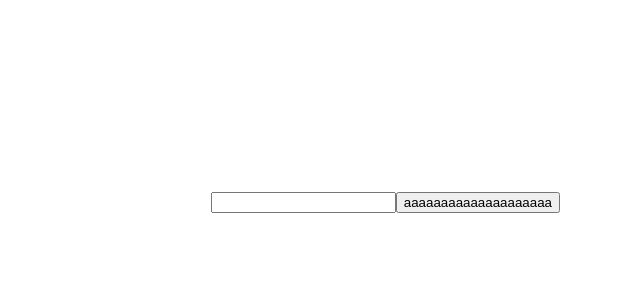
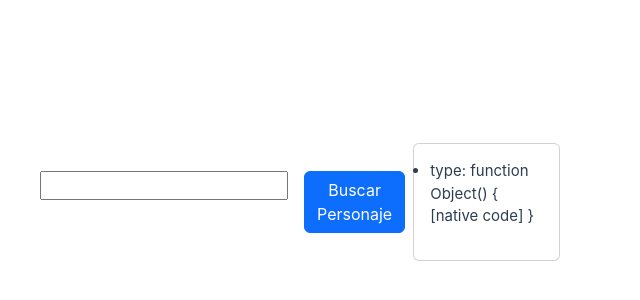
Before and after one commit to matias14b-zz/vue, a Vue app: page / in a window 1280 px wide. Shown: the part 198-498 px from the top of the page, without its empty margins (0-640 px from the left). Built offline with nearby package versions, Linux system fonts and the light colour scheme; no server answers.

Commit message:
agrega bootstrap

```diff
--- a/package.json
+++ b/package.json
@@ -7,10 +7,14 @@
     "preview": "vite preview --port 4173"
   },
   "dependencies": {
+    "@popperjs/core": "^2.11.6",
+    "bootstrap": "^5.2.1",
     "vue": "^3.2.38"
   },
   "devDependencies": {
+    "@types/bootstrap": "^5.2.4",
     "@vitejs/plugin-vue": "^3.0.3",
+    "sass": "^1.55.0",
     "vite": "^3.0.9"
   }
 }
--- a/src/App.vue
+++ b/src/App.vue
@@ -2,7 +2,8 @@
 import componentePersonaje from './components/ListaPersonaje/ComponentePersonaje.vue'
 import lista from './components/ListaPersonaje/lista.vue'
 import BuscadorPersonaje from './components/buscadorPersonaje/buscadorPersonaje.vue';
-
+import 'bootstrap';
+import '../node_modules/bootstrap/dist/css/bootstrap.css'
 
 </script>
 
--- a/src/components/ListaPersonaje/ComponentePersonaje.vue
+++ b/src/components/ListaPersonaje/ComponentePersonaje.vue
@@ -7,7 +7,11 @@ export default {
         return {
             idPersonaje: null,
             personaje: {},
+            listaPersonaje: []
         }
+    },
+    personaje: {
+        type: Object
     },
     props: {
         id: {
@@ -17,11 +21,14 @@ export default {
     components: { Personaje, Lista },
     methods: {
         obtener(personaje) {
-            this.personaje = personaje
+            this.$options.personaje = personaje
         },
         bindearId() {
             this.$props.id = this.$attrs.idPersonaje
             console.log(this.$attrs.idPersonaje)
+        },
+        agregarALista(personaje){
+            this.listaPersonaje.push(personaje);
         }
     }
 }
@@ -29,9 +36,9 @@ export default {
 
 <template>
     <header>
-        <div>{{bindearId()}}
+        <div> {{bindearId()}}
             <Personaje @obtener-personaje="obtener" :id=id />
-            <Lista :personaje="this.personaje" />
+            <Lista :personaje="this.$options.personaje" />
         </div>
     </header>
 
--- a/src/components/ListaPersonaje/lista.vue
+++ b/src/components/ListaPersonaje/lista.vue
@@ -1,5 +1,7 @@
 <script>
 import Personaje from './personaje.vue';
+
+
 export default {
     data() {
         return {};
@@ -14,9 +16,13 @@ export default {
 </script>
 
 <template>
-    <ul>
-        <li v-for="(value, key) in personaje">
-            {{key}}: {{ value }}
-        </li>
-    </ul>
+    <div>
+        <div class="card">
+            <ul class=card-body>
+                <li v-for="(value, key) in personaje" :key="key">
+                    {{key}}: {{ value }}
+                </li>
+            </ul>
+        </div>
+    </div>
 </template>
--- a/src/components/ListaPersonaje/personaje.vue
+++ b/src/components/ListaPersonaje/personaje.vue
@@ -3,22 +3,26 @@
 export default {
     data() {
         return {
-            jedi: {
-                name: null,
-                height: null,
-                mass: null,
-                hairColor: null,
-                skinColor: null,
-                eyeColor: null,
-                birthYear: null,
-                gender: null
-            },
+
         }
     },
     props: {
         id: {
             type: Number
-        }
+        },
+        jedi: {
+
+        },
+    },
+    personaje: {
+        name: null,
+        height: null,
+        mass: null,
+        hairColor: null,
+        skinColor: null,
+        eyeColor: null,
+        birthYear: null,
+        gender: null
     },
     emits: ['obtenerPersonaje'],
     methods: {
@@ -26,18 +30,18 @@ export default {
             fetch(`https://swapi.dev/api/people/${id}`)
                 .then(response => response.json())
                 .then(data => {
-                    this.jedi.name = data.name;
-                    this.jedi.height = data.height,
-                        this.jedi.mass = data.mass,
-                        this.jedi.hairColor = data.hair_color,
-                        this.jedi.skinColor = data.skin_color,
-                        this.jedi.eyeColor = data.eye_color,
-                        this.jedi.birthYear = data.birth_year,
-                        this.jedi.gender = data.gender
+                    this.$options.personaje.name = data.name;
+                    this.$options.personaje.height = data.height,
+                    this.$options.personaje.mass = data.mass,
+                    this.$options.personaje.hairColor = data.hair_color,
+                    this.$options.personaje.skinColor = data.skin_color,
+                    this.$options.personaje.eyeColor = data.eye_color,
+                    this.$options.personaje.birthYear = data.birth_year,
+                    this.$options.personaje.gender = data.gender
                 });
         },
         sendData() {
-            this.$emit('obtenerPersonaje',this.jedi)
+            this.$emit('obtenerPersonaje', this.$options.personaje)
         }
     },
 }
--- a/src/components/buscadorPersonaje/buscadorPersonaje.vue
+++ b/src/components/buscadorPersonaje/buscadorPersonaje.vue
@@ -4,26 +4,25 @@ export default {
     data() {
         return {
             id: null,
-            componentePersonaje: [ComponentePersonaje]
         };
     },
     components: { ComponentePersonaje }
     ,
     methods: {
         obtenerId(id) {
-            console.log(id.target.value)
             this.id = id.target.value
         },
-        add(e) {
-
-            this.componentePersonaje.push({ type: ComponentePersonaje});
-        }
     }
 }
 </script>
 <template>
-    <input type="text" @input="obtenerId">
-    <button @click="add">aaaaaaaaaaaaaaaaaaaa</button>
-    <component v-for="element in this.componentePersonaje" :is="element.type" :idPersonaje="this.id" :key="element.id">
-    </component>
+    <div class="d-flex flex-row">
+        <div class="p-2">
+            <input type="text" @input="obtenerId">
+        </div>
+        <div class="p-2">
+            <button class="btn btn-primary" @click="add">Buscar Personaje</button>
+        </div>
+    </div>
+    <ComponentePersonaje :id="this.id"></ComponentePersonaje>
 </template>
--- a/vite.config.js
+++ b/vite.config.js
@@ -2,13 +2,19 @@ import { fileURLToPath, URL } from 'node:url'
 
 import { defineConfig } from 'vite'
 import vue from '@vitejs/plugin-vue'
+
+const path = require('path')
 
 // https://vitejs.dev/config/
 export default defineConfig({
   plugins: [vue()],
   resolve: {
     alias: {
-      '@': fileURLToPath(new URL('./src', import.meta.url))
+      '@': fileURLToPath(new URL('./src', import.meta.url)),
+    },
+    alias: {
+      '~bootstrap': path.resolve(__dirname, 'node_modules/bootstrap'),
     }
+
   }
 })
```
Also changed, not shown: src/assets/base.css (line endings or trailing spaces), 1 other file (tests, documents, lock files or other folders).
